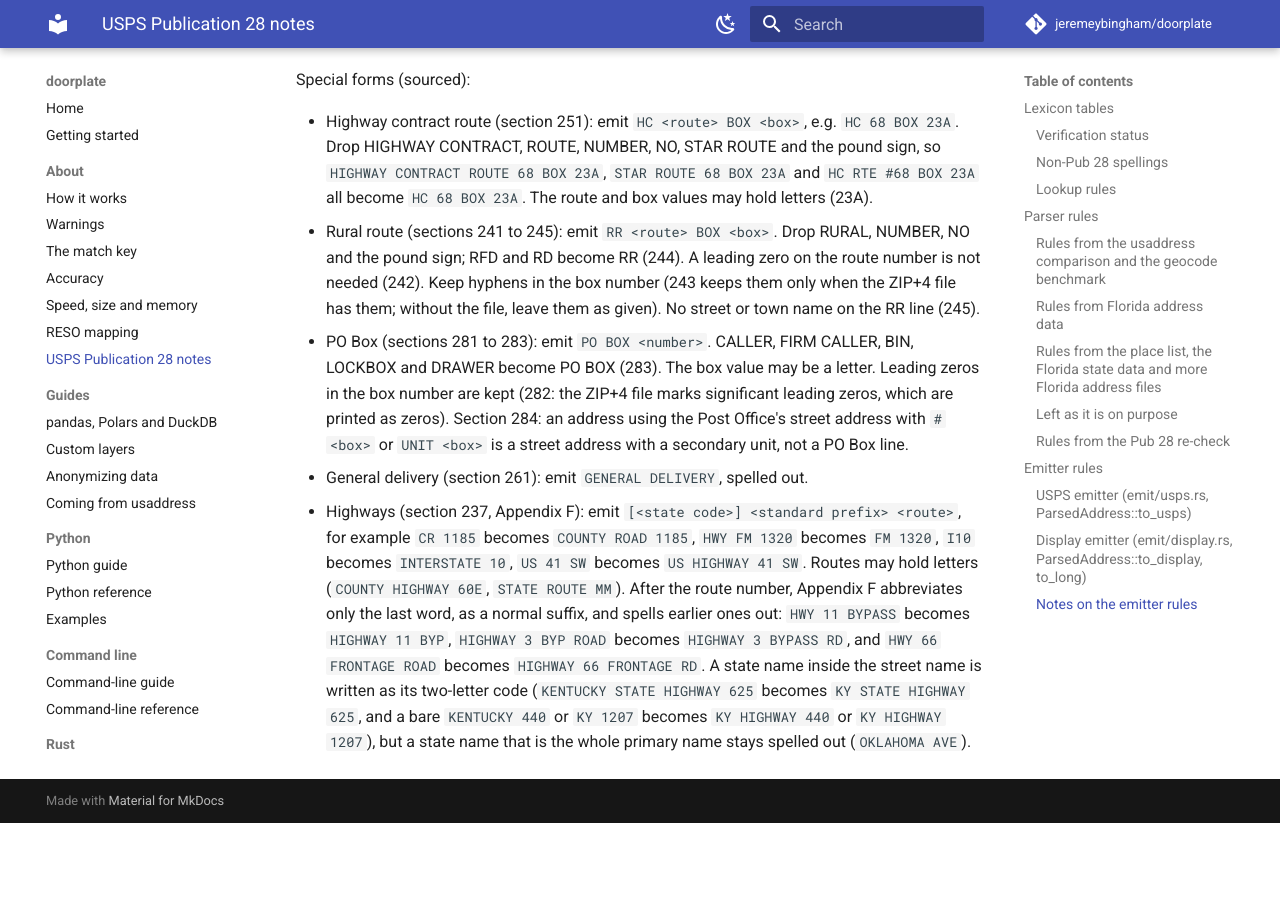
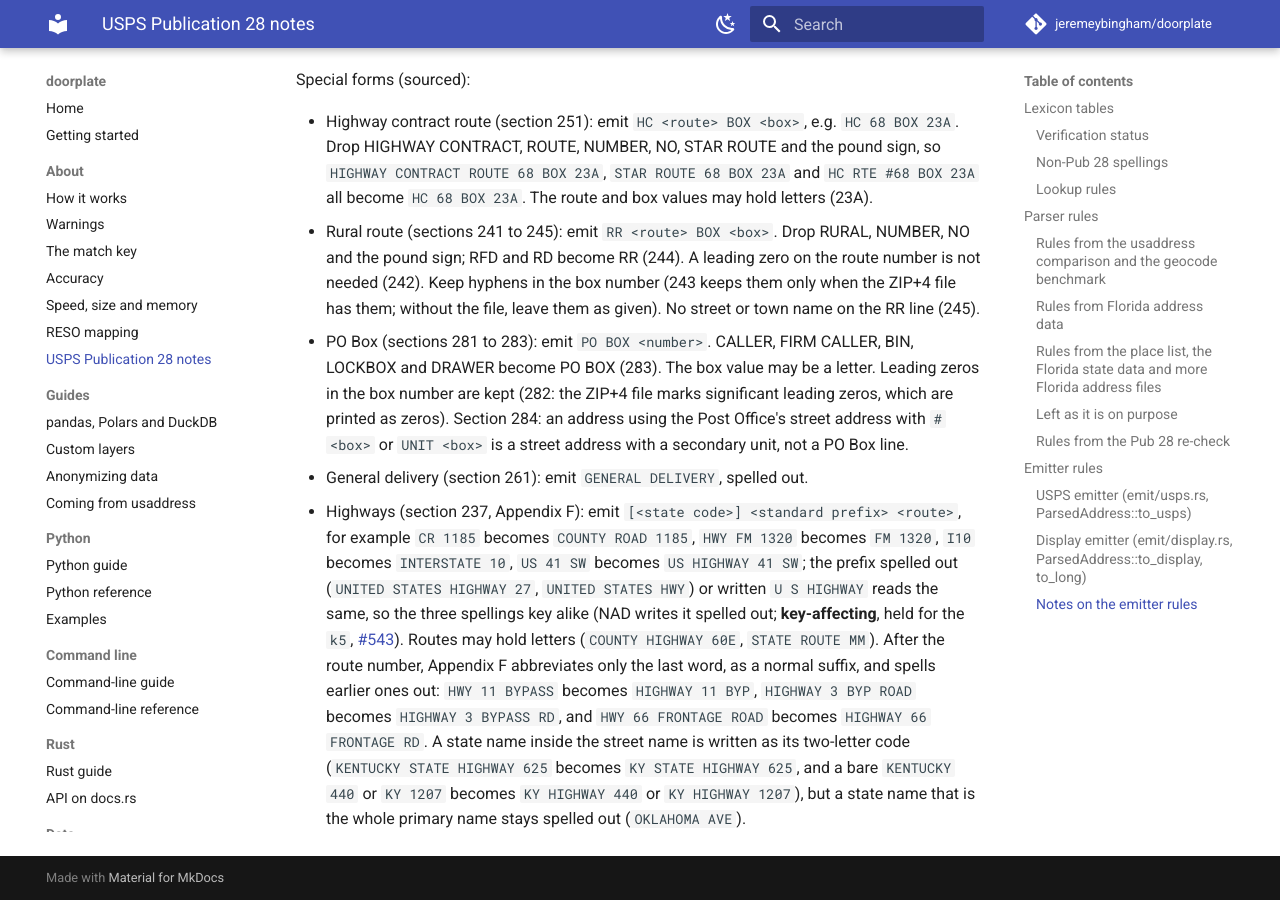
Before and after one commit to jeremeybingham/doorplate, an MkDocs documentation site: the page built from docs/usps-pub28-notes.md, in a window 1280 px wide and 900 px high, scrolled down 45186 px. Built offline with MkDocs 1.6.1 and Material for MkDocs 9.7.7, drawn with Linux system fonts in a browser that asks for light colours; comment, search, counter and statistics services are not loaded; before the commit the page ends 46009 px from its top, so only the background shows below that.

Commit message:
Read UNITED STATES HIGHWAY n as the US highway: one road, one key (#543)
Co-Authored-By: Claude Sonnet 5.5 <noreply@anthropic.com>

```diff
--- a/docs/usps-pub28-notes.md
+++ b/docs/usps-pub28-notes.md
@@ -443,7 +443,7 @@ Special forms (sourced):
 - Highways (section 237, Appendix F): emit `[<state code>] <standard prefix> <route>`, for
   example `CR 1185` becomes `COUNTY ROAD 1185`, `HWY FM 1320` becomes
   `FM 1320`, `I10` becomes `INTERSTATE 10`, `US 41 SW` becomes
-  `US HIGHWAY 41 SW`. Routes may hold letters (`COUNTY HIGHWAY 60E`,
+  `US HIGHWAY 41 SW`; the prefix spelled out (`UNITED STATES HIGHWAY 27`, `UNITED STATES HWY`) or written `U S HIGHWAY` reads the same, so the three spellings key alike (NAD writes it spelled out; **key-affecting**, held for the `k5`, #543). Routes may hold letters (`COUNTY HIGHWAY 60E`,
   `STATE ROUTE MM`). After the route number, Appendix F abbreviates only the
   last word, as a normal suffix, and spells earlier ones out:
   `HWY 11 BYPASS` becomes `HIGHWAY 11 BYP`, `HIGHWAY 3 BYP ROAD` becomes
```
Also changed, not shown: CHANGELOG.md (+1 -0 lines), 3 other files.
